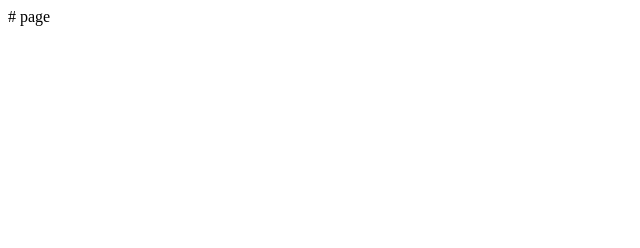
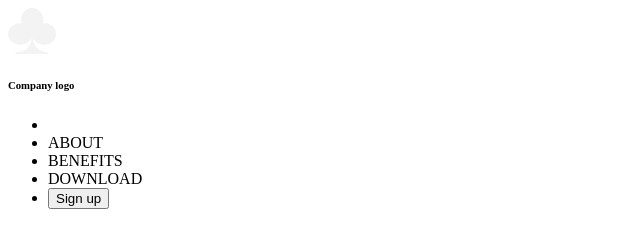
Before and after one commit to ElShoN/page, a plain HTML site: page index.html in a window 1280 px wide. Shown: the whole page, without its empty margins (0-640 px from the left). Drawn offline with Linux system fonts and the light colour scheme.

Commit message:
first commit

```diff
--- a/index.html
+++ b/index.html
@@ -1 +1,44 @@
-# page
+<html>
+<head>
+	<link rel="stylesheet" type="text/css" href="style.css">
+	<title>sait</title>
+</head>
+<body>
+
+<nav id="first">
+<div class="conteiner">
+	<div id="logo"><img src="img/logo.png"><h6>Company logo</h6></div>
+<ul id="first">
+	<li><a logo></li>
+	<li><a href=""></a>ABOUT</li>
+	<li><a href=""></a>BENEFITS</li>
+	<li><a href=""></a>DOWNLOAD</li>
+	<li><button class="button">Sign up</button></li>
+</ul>
+</div>
+</nav>
+
+
+
+<nav id="two">
+
+
+
+</nav>
+
+
+
+
+
+</body>
+
+
+
+
+
+
+
+
+
+
+</html>
```
Also changed, not shown: img/logo.png (added).
